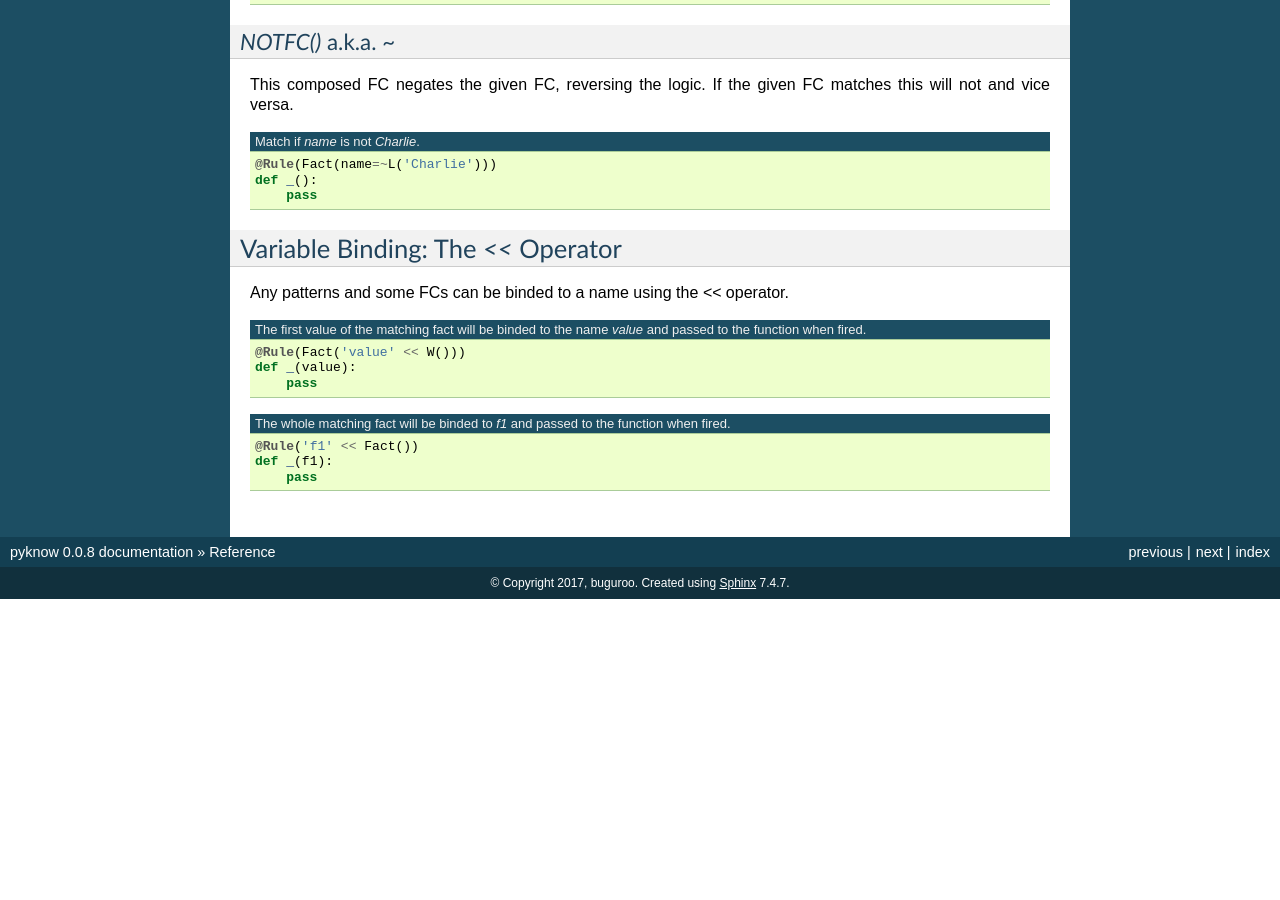
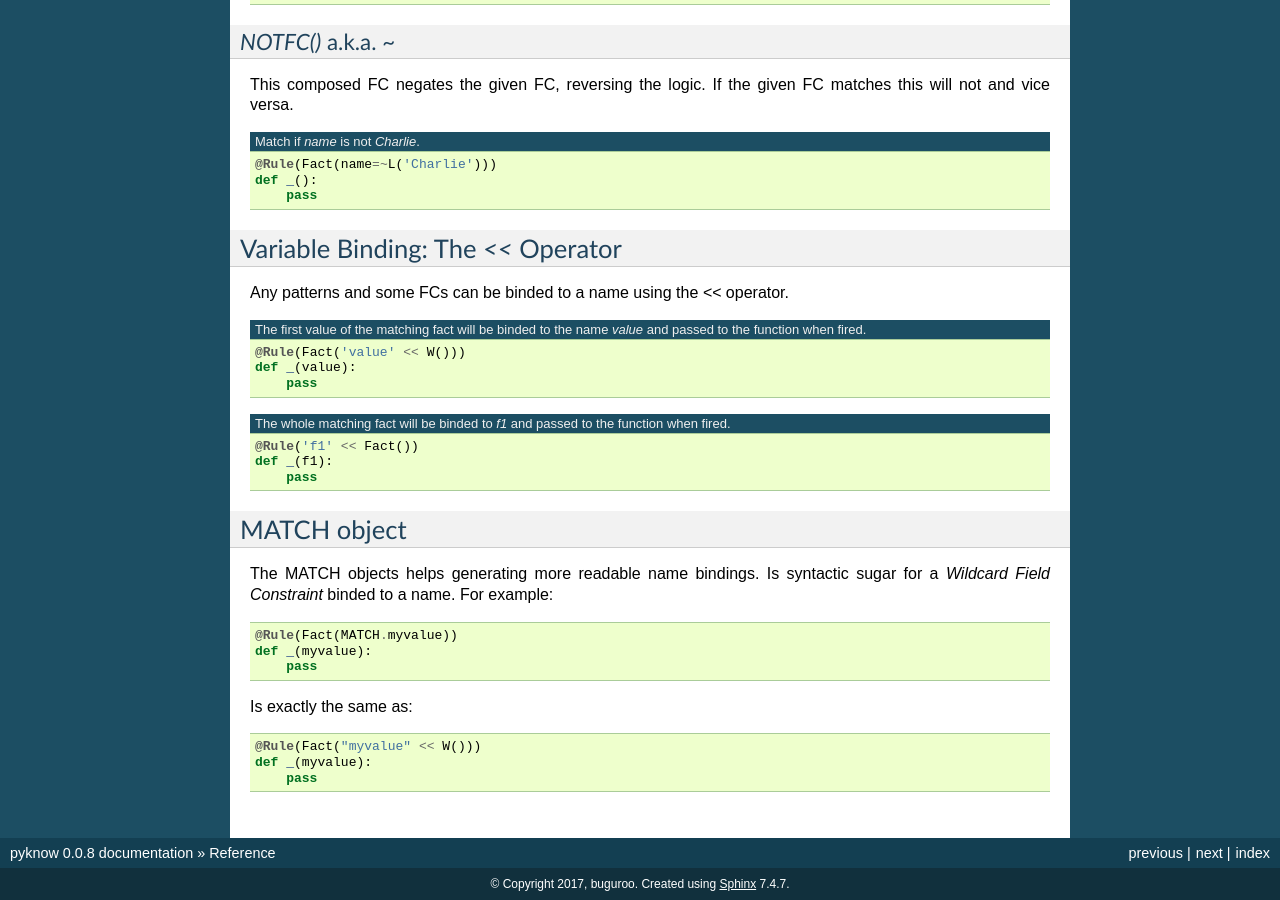
Before and after one commit to buguroo/pyknow, a Sphinx documentation site: the page built from docs/source/reference.rst, in a window 1280 px wide and 900 px high, scrolled down 4948 px. Built offline with Sphinx 7.4.7, drawn with Linux system fonts in a browser that asks for light colours; before the commit the page ends 5547 px from its top, so only the background shows below that.

Commit message:
The MATCH shortcut.

```diff
--- a/docs/source/reference.rst
+++ b/docs/source/reference.rst
@@ -320,8 +320,7 @@ given FC matches this will not and vice versa.
 Variable Binding: The `<<` Operator
 -----------------------------------
 
-Any patterns and some FCs can be binded to a name using the `<<`
-operator.
+Any patterns and some FCs can be binded to a name using the `<<` operator.
 
 .. code-block:: python
    :caption: The first value of the matching fact will be binded to the name `value` and passed to the function when fired.
@@ -336,3 +335,24 @@ operator.
    @Rule('f1' << Fact())
    def _(f1):
        pass
+
+
+MATCH object
+------------
+
+The MATCH objects helps generating more readable name bindings. Is syntactic
+sugar for a `Wildcard Field Constraint` binded to a name. For example:
+
+.. code-block:: python
+
+   @Rule(Fact(MATCH.myvalue))
+   def _(myvalue):
+       pass
+
+Is exactly the same as:
+
+.. code-block:: python
+
+   @Rule(Fact("myvalue" << W()))
+   def _(myvalue):
+       pass
--- a/pyknow/__init__.py
+++ b/pyknow/__init__.py
@@ -5,3 +5,4 @@ from .fieldconstraint import L, W, P
 from .rule import Rule
 from .watchers import watch, unwatch
 from .deffacts import DefFacts
+from .shortcuts import MATCH
```
Also changed, not shown: 1 other file.
